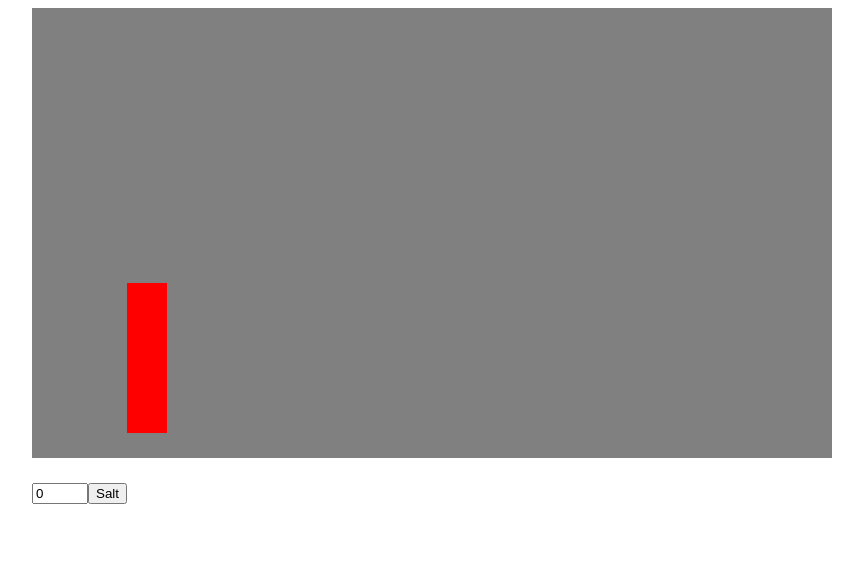
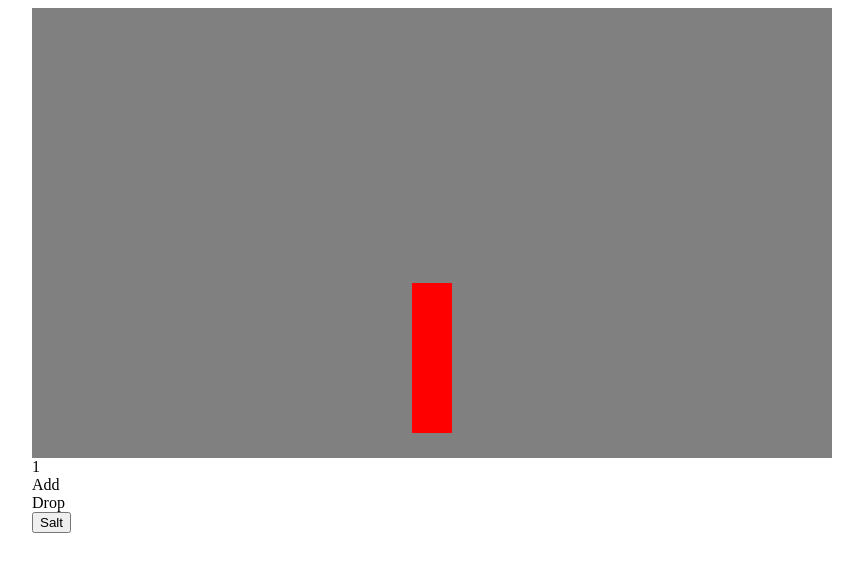
Before and after one commit to Woohaik/sort-visualize, a React (Create React App) app: page / in a window 1280 px wide. Shown: the top 572 px of the page, without its empty margins (208-1071 px from the left). Built offline with nearby package versions, Linux system fonts and the light colour scheme.

Commit message:
Centra los rectangulos

```diff
--- a/src/App.tsx
+++ b/src/App.tsx
@@ -2,6 +2,10 @@ import React, { useState } from 'react'
 
 import Bar from "./components/Bar"
 
+
+
+const CANVAS_SIZE = 800;
+const barWidth = 40;
 
 function getRandomInt(min: number, max: number) {
   min = Math.ceil(min);
@@ -9,42 +13,64 @@ function getRandomInt(min: number, max: number) {
   return Math.floor(Math.random() * (max - min + 1)) + min;
 }
 
+
+
 const App = () => {
 
   const arrayBar = [150]
-
-  const [barNumber, setBarNumbers] = useState(0);
+  const [barNumber, setBarNumbers] = useState(1);
   const [bars, setBars] = useState(arrayBar);
 
   const salt = () => {
-
     setBars(bars.map(() => getRandomInt(20, 300)))
   }
 
 
-  const changeHandler = (event: any) => {
-    setBarNumbers(event.target.value);
-    bars.push(getRandomInt(20, 300))
+  const addHandler = () => {
+    if (barNumber < 15) {
+      setBarNumbers(barNumber + 1)
+      bars.push(getRandomInt(20, 300));
       setBars(bars)
     }
+  }
+  const dropHandler = () => {
+    if (barNumber > 1) {
+      setBarNumbers(barNumber - 1)
+      bars.pop();
+      setBars(bars)
+    }
+  }
+
+  const withContent = (barNumber * barWidth) + (barNumber - 1) * 10
 
   return (
     <div className="app">
       <div className="wrapper ">
+        <div className="gg" style={{ left: (CANVAS_SIZE - withContent) / 2, width: withContent }}>
           {
-
             bars.map((bar, index) => {
               const size = {
                 height: bar,
-              width: 40
+                width: barWidth
               }
-            return <Bar key={index} left={(index + 1) * 95} size={size} color="red" />
+
+              let Kik = (index * 50)
+
+              return <Bar key={index} left={Kik} size={size} color="red" />
             })
-
           }
         </div>
-      <input type="number" min="0" max="15" onChange={changeHandler} value={barNumber} />
+
+      </div>
+
+      <div>{barNumber}</div>
+
+      <div onClick={addHandler}>Add</div>
+
+      <div onClick={dropHandler}>Drop</div>
+
       <button onClick={salt}>Salt</button>
+
     </div>
   )
 }
--- a/src/assets/style.css
+++ b/src/assets/style.css
@@ -21,3 +21,10 @@
 input {
     margin-top: 25px;
 }
+
+.gg {
+    height: 100%;
+    width: 100%;
+
+    position: absolute;
+}
```
Lines whose indentation alone changed are shown as unchanged.
